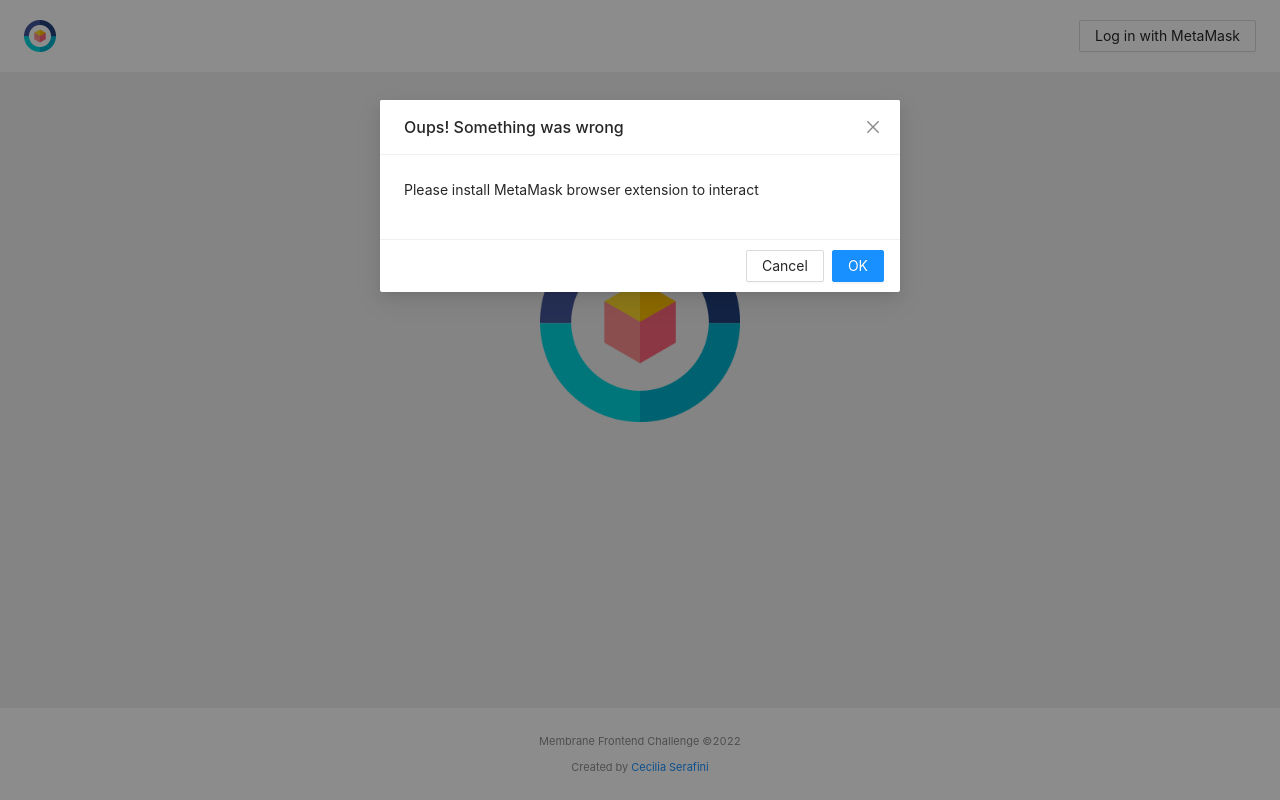
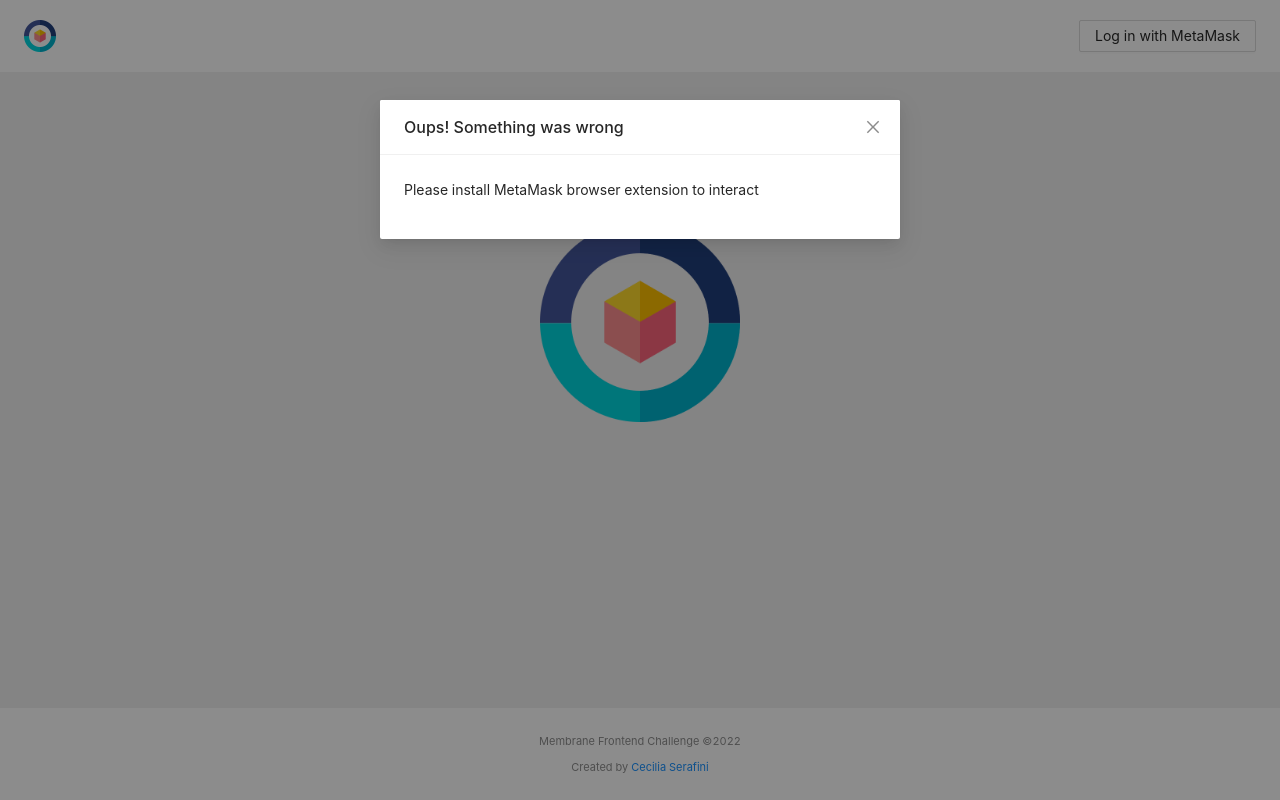
Before and after one commit to ceserafini/eth-token-balance-app, a React (Create React App) app: page / in a window 1280 px wide. Both pictures are taken after a click on the button "Log in with MetaMask". Built offline with nearby package versions, Linux system fonts and the light colour scheme.

Commit message:
[etb-77633966]: fix modal buttons

```diff
--- a/src/components/connect/Connector.tsx
+++ b/src/components/connect/Connector.tsx
@@ -1,4 +1,4 @@
-import { Alert, Button, Dropdown, Menu, Modal, Spin } from "antd";
+import { Button, Dropdown, Menu, Modal } from "antd";
 import { observer } from "mobx-react-lite";
 import { useEffect, useState } from "react";
 import { useWallet } from "../../context/WalletStore";
@@ -47,7 +47,7 @@
       : <Button key="2" type="default" onClick={startConnection}>Log in with MetaMask</Button>
     }
 
-    <Modal title="Oups! Something was wrong" visible={visible} onOk={() => setVisible(false)}>
+    <Modal title="Oups! Something was wrong" visible={visible} onCancel={() => setVisible(false)} footer={null}>
       <p>{errorMessage}</p>
     </Modal>
 
```
Also changed, not shown: 1 other file (tests, documents, lock files or other folders).
